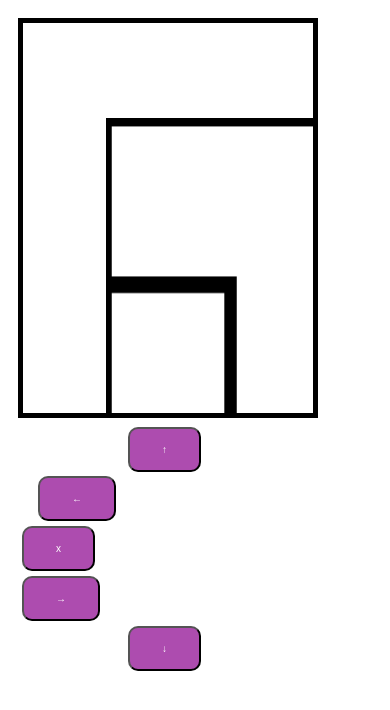
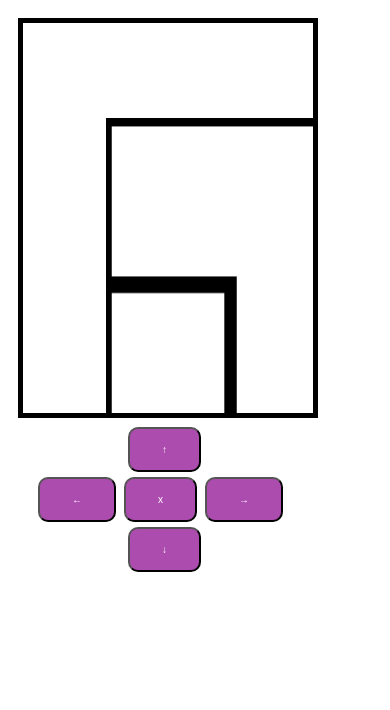
Before and after one commit to MuhammedAliGulcemal/APT, a plain HTML site: page Project/project.html in a window 390 px wide. Drawn offline with Linux system fonts and the light colour scheme.

Commit message:
mobile sized

```diff
--- a/Project/project.html
+++ b/Project/project.html
@@ -13,16 +13,15 @@
     <div class="row">
         <div class="column left">
             <canvas id="gameScreen"></canvas>
-            <div>
+            <div style="width: 300px;">
                 <button class="buttonUp" onclick="goUp()">↑</button>
             </div>
-            <div>
+            <div style="width: 300px;">
                 <button class="buttonLeft" onclick="goLeft()">←</button>
                 <button class="buttonInt" onclick="interract()">x</button>
                 <button class="buttonRight" onclick="goRight()">→</button>
             </div>
-            <div>
-
+            <div style="width: 300px;">
                 <button class="buttonDown" onclick="goDown()">↓</button>
             </div>
 
```
